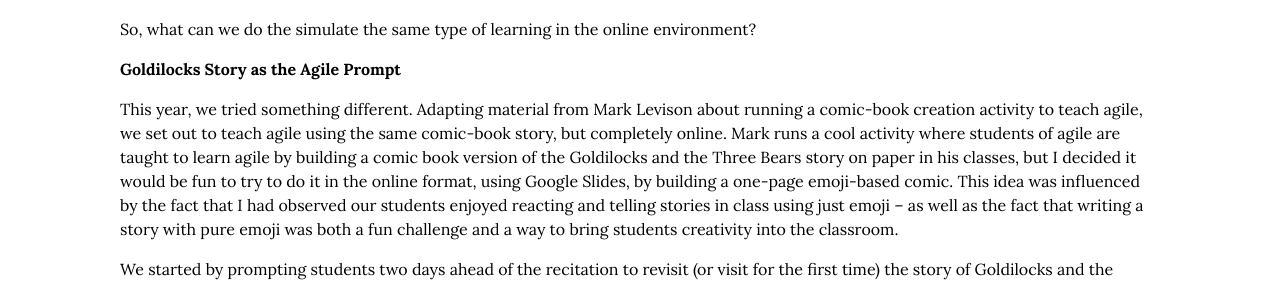
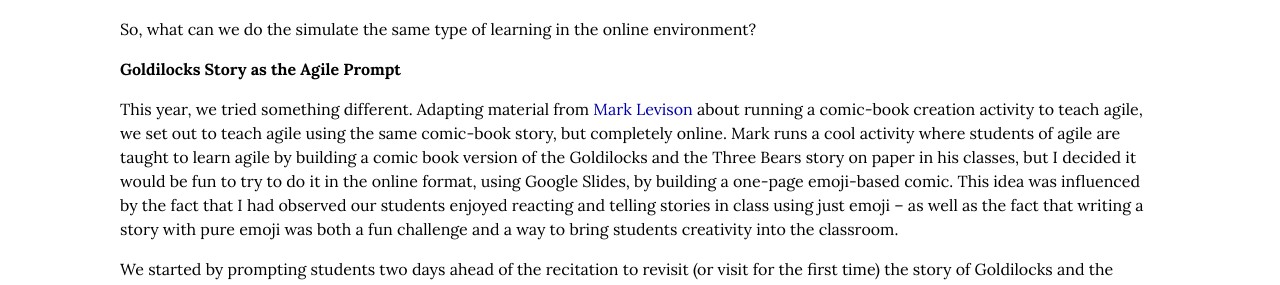
Before and after one commit to cmeiklejohn/cmeiklejohn.github.io, a Jekyll site: the page built from _posts/2020-12-08-agile.markdown, in a window 1280 px wide and 900 px high, scrolled down 742 px. Shown: the part 161-446 px from the top of the window. Built offline with Jekyll 4.4.1, drawn with Linux system fonts in a browser that asks for light colours; some web fonts are replaced; some of the changed lines change nothing that is shown.

Commit message:
Fix link.

```diff
--- a/_posts/2020-12-08-agile.markdown
+++ b/_posts/2020-12-08-agile.markdown
@@ -32,7 +32,7 @@ So, what can we do the simulate the same type of learning in the online environm
 
 ## Goldilocks Story as the Agile Prompt
 
-This year, we tried something different.  Adapting material from Mark Levison about running a comic-book creation activity to teach agile, we set out to teach agile using the same comic-book story, but completely online.  Mark runs a cool activity where students of agile are taught to learn agile by building a comic book version of the Goldilocks and the Three Bears story on paper in his classes, but I decided it would be fun to try to do it in the online format, using Google Slides, by building a one-page emoji-based comic.  This idea was influenced by the fact that I had observed our students enjoyed reacting and telling stories in class using just emoji -- as well as the fact that writing a story with pure emoji was both a fun challenge and a way to bring students creativity into the classroom.
+This year, we tried something different.  Adapting material from [Mark Levison](https://agilepainrelief.com/blog/learning-scrum-through-games-golidocks-iteration-ii.html#.U5vZlihSMdk) about running a comic-book creation activity to teach agile, we set out to teach agile using the same comic-book story, but completely online.  Mark runs a cool activity where students of agile are taught to learn agile by building a comic book version of the Goldilocks and the Three Bears story on paper in his classes, but I decided it would be fun to try to do it in the online format, using Google Slides, by building a one-page emoji-based comic.  This idea was influenced by the fact that I had observed our students enjoyed reacting and telling stories in class using just emoji -- as well as the fact that writing a story with pure emoji was both a fun challenge and a way to bring students creativity into the classroom.
 
 We started by prompting students two days ahead of the recitation to revisit (or visit for the first time) the story of Goldilocks and the Three Bears.
 
```
